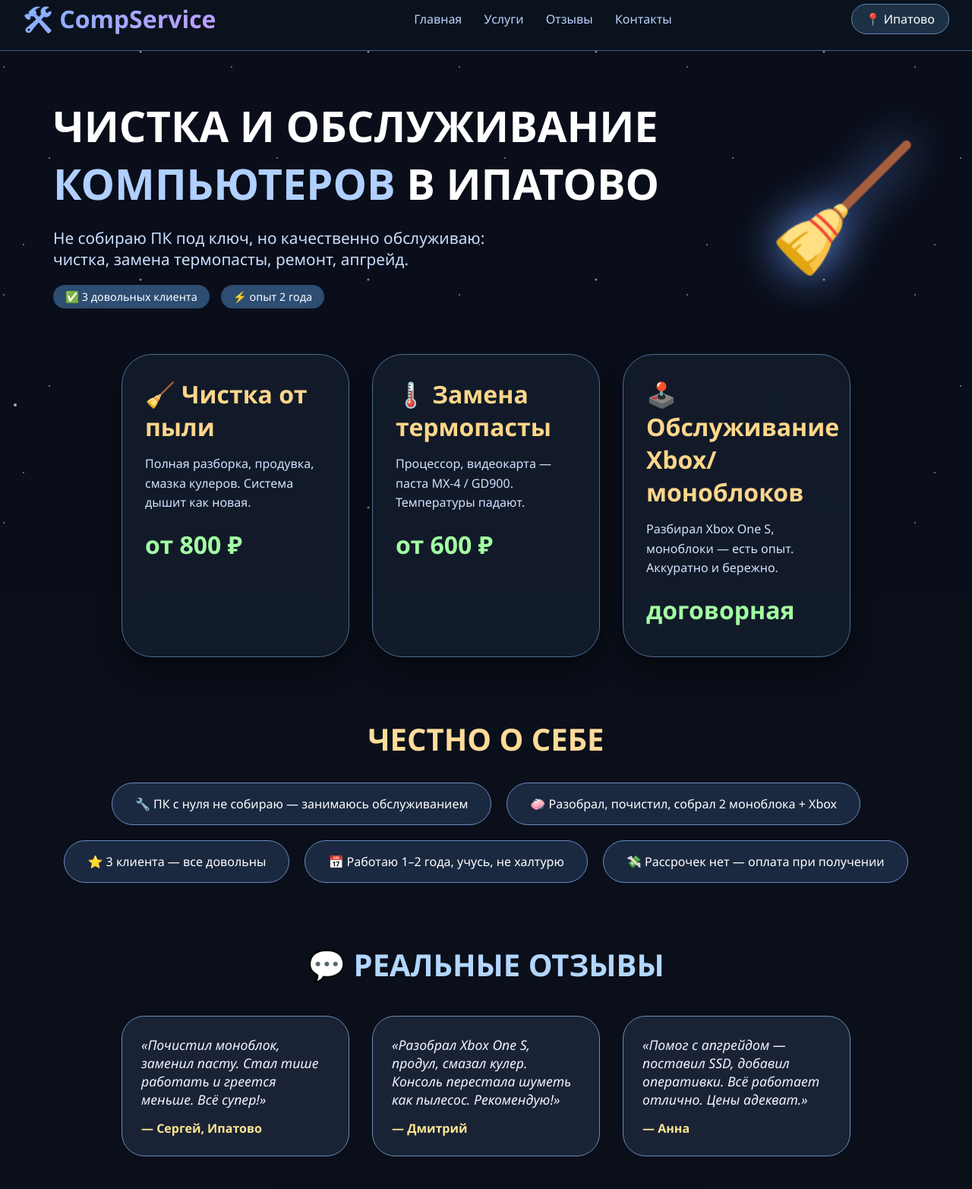
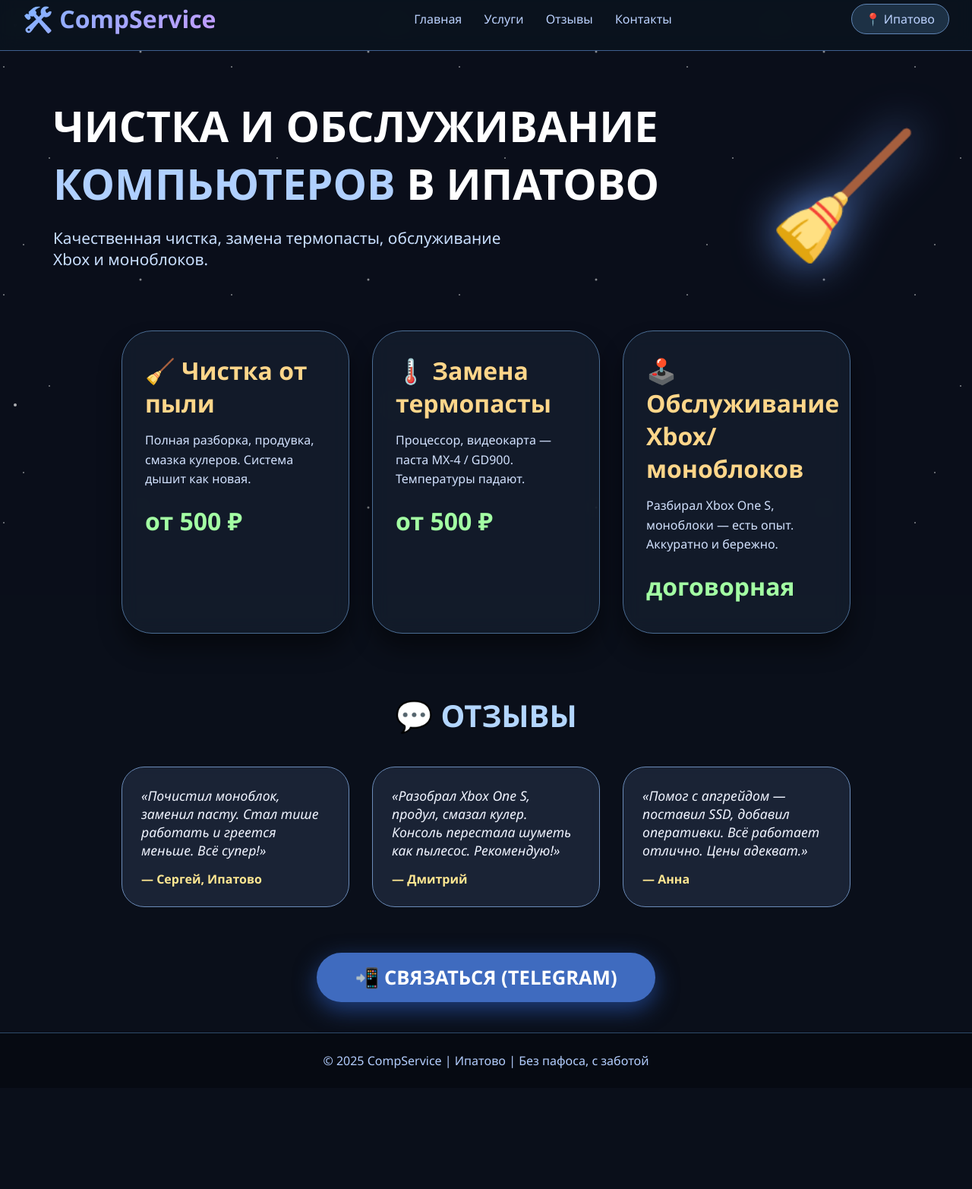
Before and after one commit to CompService01/CompService01.github.io, a plain HTML site: page index.html in a window 1280 px wide. Shown: the part 17-1582 px from the top of the page at 76% size. After the commit the page ends 1449 px from the top, so only its background shows below. Drawn offline with Linux system fonts and the light colour scheme.

Commit message:
Add files via upload

```diff
--- a/index.html
+++ b/index.html
@@ -2,13 +2,14 @@
 <html lang="ru">
 <head>
     <meta charset="UTF-8">
-    <title>Чистка и ремонт ПК | Ипатово</title>
+    <title>Чистка ПК | Ипатово</title>
     <style>
         * {
             margin: 0;
             padding: 0;
             box-sizing: border-box;
             font-family: 'Segoe UI', system-ui, sans-serif;
+            scroll-behavior: smooth;
         }
 
         body {
@@ -78,6 +79,12 @@
             text-decoration: none;
             margin-left: 25px;
             font-weight: 500;
+            transition: 0.2s;
+        }
+
+        .nav a:hover {
+            color: white;
+            text-shadow: 0 0 10px #6a9eff;
         }
 
         .city {
@@ -85,6 +92,19 @@
             padding: 8px 18px;
             border-radius: 30px;
             border: 1px solid #5f85b5;
+            cursor: pointer;
+            transition: 0.2s;
+        }
+
+        .city:hover {
+            background: #2a3f60;
+            border-color: #80b4ff;
+            transform: scale(1.05);
+        }
+
+        .city a {
+            color: #bcd2ff;
+            text-decoration: none;
         }
 
         /* Главная */
@@ -119,7 +139,7 @@
             filter: drop-shadow(0 0 30px #6a9eff);
         }
 
-        /* Карточки услуг */
+/* Карточки услуг */
         .services {
             display: flex;
             flex-wrap: wrap;
@@ -138,9 +158,17 @@
             padding: 30px;
             width: 300px;
             box-shadow: 0 20px 30px #00000070;
+            transition: 0.3s;
         }
 
-.card h3 {
+        .card:hover {
+            border-color: #003cff;
+            box-shadow: 0 0 30px #003cff, 0 0 60px #001a77;
+            background: rgba(0, 20, 50, 0.9);
+            transform: scale(1.02);
+        }
+
+        .card h3 {
             font-size: 2rem;
             color: #ffd68a;
             margin-bottom: 15px;
@@ -156,40 +184,6 @@
             font-weight: 800;
             color: #a3ffa3;
             margin: 20px 0 10px;
-        }
-
-        .badge {
-            background: #2d4d73;
-            display: inline-block;
-            padding: 6px 16px;
-            border-radius: 40px;
-            font-size: 0.9rem;
-        }
-
-        /* Секция "Честно" */
-        .honest {
-            padding: 40px 20px;
-            text-align: center;
-        }
-
-        .honest h2 {
-            font-size: 2.5rem;
-            color: #ffdb9a;
-            margin-bottom: 30px;
-        }
-
-        .honest-grid {
-            display: flex;
-            flex-wrap: wrap;
-            gap: 20px;
-            justify-content: center;
-        }
-
-        .honest-item {
-            background: #1b2940;
-            border-radius: 60px;
-            padding: 16px 30px;
-            border: 1px solid #6a8cc0;
         }
 
         /* Отзывы */
@@ -248,11 +242,14 @@
             margin: 20px auto 40px;
             display: block;
             transition: 0.2s;
+            text-decoration: none;
+            width: fit-content;
         }
 
         .btn:hover {
             background: #5c80d0;
-            transform: scale(1.03);
+            transform: scale(1.05);
+            box-shadow: 0 0 30px #3f6bbf;
         }
 
         .footer {
@@ -271,37 +268,35 @@
     <div class="header">
         <div class="logo">🛠️ CompService</div>
         <div class="nav">
-            <a href="#">Главная</a>
-            <a href="#">Услуги</a>
-            <a href="#">Отзывы</a>
-            <a href="#">Контакты</a>
+            <a href="#home">Главная</a>
+            <a href="#services">Услуги</a>
+            <a href="#reviews">Отзывы</a>
+            <a href="#contacts">Контакты</a>
         </div>
-        <div class="city">📍 Ипатово</div>
+        <div class="city">
+            <a href="https://www.google.com/maps/search/?api=1&query=Ипатово+Ставропольский+край" target="_blank">📍 Ипатово</a>
+        </div>
     </div>
 
-    <div class="hero">
+    <div id="home" class="hero">
         <div>
             <h1>ЧИСТКА И ОБСЛУЖИВАНИЕ<br><span>КОМПЬЮТЕРОВ</span> В ИПАТОВО</h1>
-            <p>Не собираю ПК под ключ, но качественно обслуживаю: чистка, замена термопасты, ремонт, апгрейд.</p>
-            <div style="display: flex; gap: 15px;">
-                <span class="badge">✅ 3 довольных клиента</span>
-                <span class="badge">⚡ опыт 2 года</span>
-            </div>
+            <p>Качественная чистка, замена термопасты, обслуживание Xbox и моноблоков.</p>
         </div>
         <div class="hero-emoji">🧹</div>
     </div>
 
-    <div class="services">
-        <div class="card">
+    <div id="services" class="services">
+
+<div class="card">
             <h3>🧹 Чистка от пыли</h3>
             <p>Полная разборка, продувка, смазка кулеров. Система дышит как новая.</p>
-
-<div class="price">от 800 ₽</div>
+            <div class="price">от 500 ₽</div>
         </div>
         <div class="card">
             <h3>🌡️ Замена термопасты</h3>
             <p>Процессор, видеокарта — паста MX-4 / GD900. Температуры падают.</p>
-            <div class="price">от 600 ₽</div>
+            <div class="price">от 500 ₽</div>
         </div>
         <div class="card">
             <h3>🕹️ Обслуживание Xbox/моноблоков</h3>
@@ -310,19 +305,8 @@
         </div>
     </div>
 
-    <div class="honest">
-        <h2>ЧЕСТНО О СЕБЕ</h2>
-        <div class="honest-grid">
-            <div class="honest-item">🔧 ПК с нуля не собираю — занимаюсь обслуживанием</div>
-            <div class="honest-item">🧼 Разобрал, почистил, собрал 2 моноблока + Xbox</div>
-            <div class="honest-item">⭐ 3 клиента — все довольны</div>
-            <div class="honest-item">📅 Работаю 1–2 года, учусь, не халтурю</div>
-            <div class="honest-item">💸 Рассрочек нет — оплата при получении</div>
-        </div>
-    </div>
-
-    <div class="reviews">
-        <h2>💬 РЕАЛЬНЫЕ ОТЗЫВЫ</h2>
+    <div id="reviews" class="reviews">
+        <h2>💬 ОТЗЫВЫ</h2>
         <div class="review-cards">
             <div class="review-card">
                 <div class="review-text">«Почистил моноблок, заменил пасту. Стал тише работать и греется меньше. Всё супер!»</div>
@@ -339,7 +323,9 @@
         </div>
     </div>
 
-    <button class="btn">📲 СВЯЗАТЬСЯ (WhatsApp/Telegram)</button>
+    <div id="contacts">
+        <a href="https://t.me/zaharzdrav01" class="btn">📲 СВЯЗАТЬСЯ (TELEGRAM)</a>
+    </div>
 
     <div class="footer">
         © 2025 CompService | Ипатово | Без пафоса, с заботой
```
